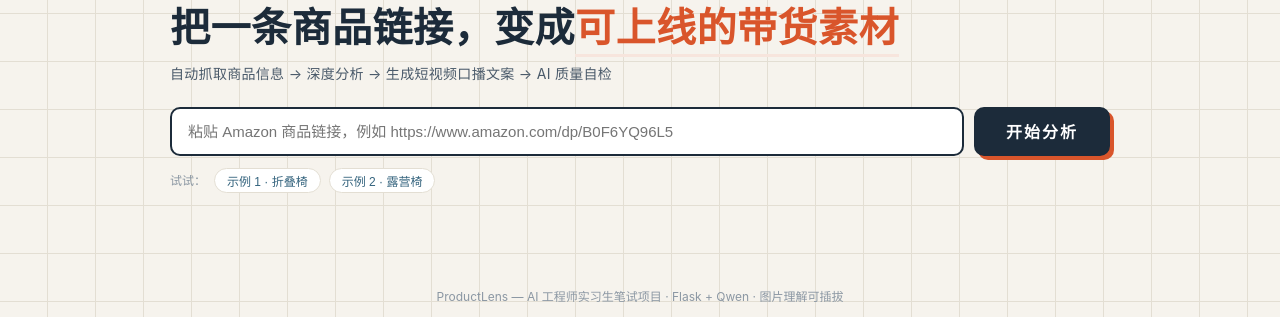
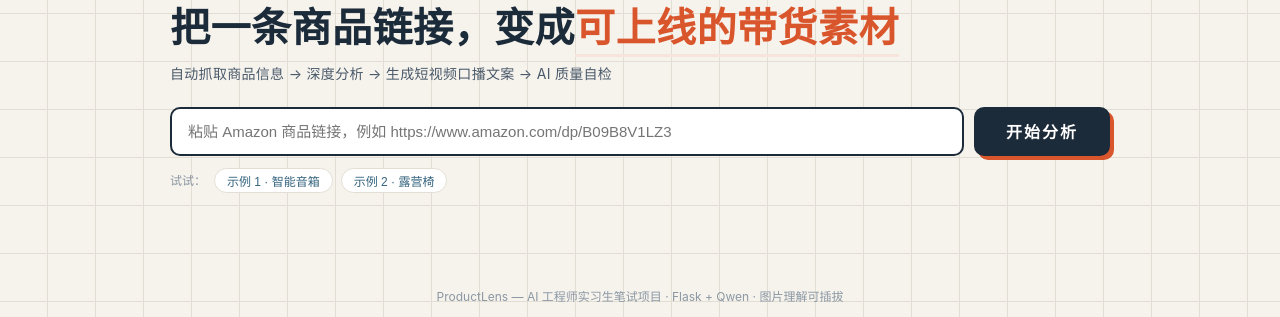
Before and after one commit to elizabeth371/productlens, a Flask app: page / in a window 1280 px wide. Shown: the part 130-447 px from the top of the page. Run offline with Flask 3, Linux system fonts and the light colour scheme.

Commit message:
fix: 示例1换为在售商品（原笔试示例ASIN已在Amazon下架，返回真实404）
404 识别与友好提示行为保持不变——这是正确的容错演示。

```diff
--- a/templates/index.html
+++ b/templates/index.html
@@ -27,12 +27,12 @@
     <p class="hero-sub">自动抓取商品信息 → 深度分析 → 生成短视频口播文案 → AI 质量自检</p>
     <div class="input-row">
       <input id="urlInput" type="text" spellcheck="false"
-             placeholder="粘贴 Amazon 商品链接，例如 https://www.amazon.com/dp/B0F6YQ96L5">
+             placeholder="粘贴 Amazon 商品链接，例如 https://www.amazon.com/dp/B09B8V1LZ3">
       <button id="analyzeBtn">开始分析</button>
     </div>
     <div class="examples">
       <span>试试：</span>
-      <button class="chip" data-url="https://www.amazon.com/dp/B0F6YQ96L5">示例 1 · 折叠椅</button>
+      <button class="chip" data-url="https://www.amazon.com/dp/B09B8V1LZ3">示例 1 · 智能音箱</button>
       <button class="chip" data-url="https://www.amazon.com/VTOY-Chairs%EF%BC%8CCamping-Foldable-Shadefor-Camping/dp/B0CXT9RSGQ">示例 2 · 露营椅</button>
     </div>
     <div id="errorBar" class="error-bar hidden"></div>
```
